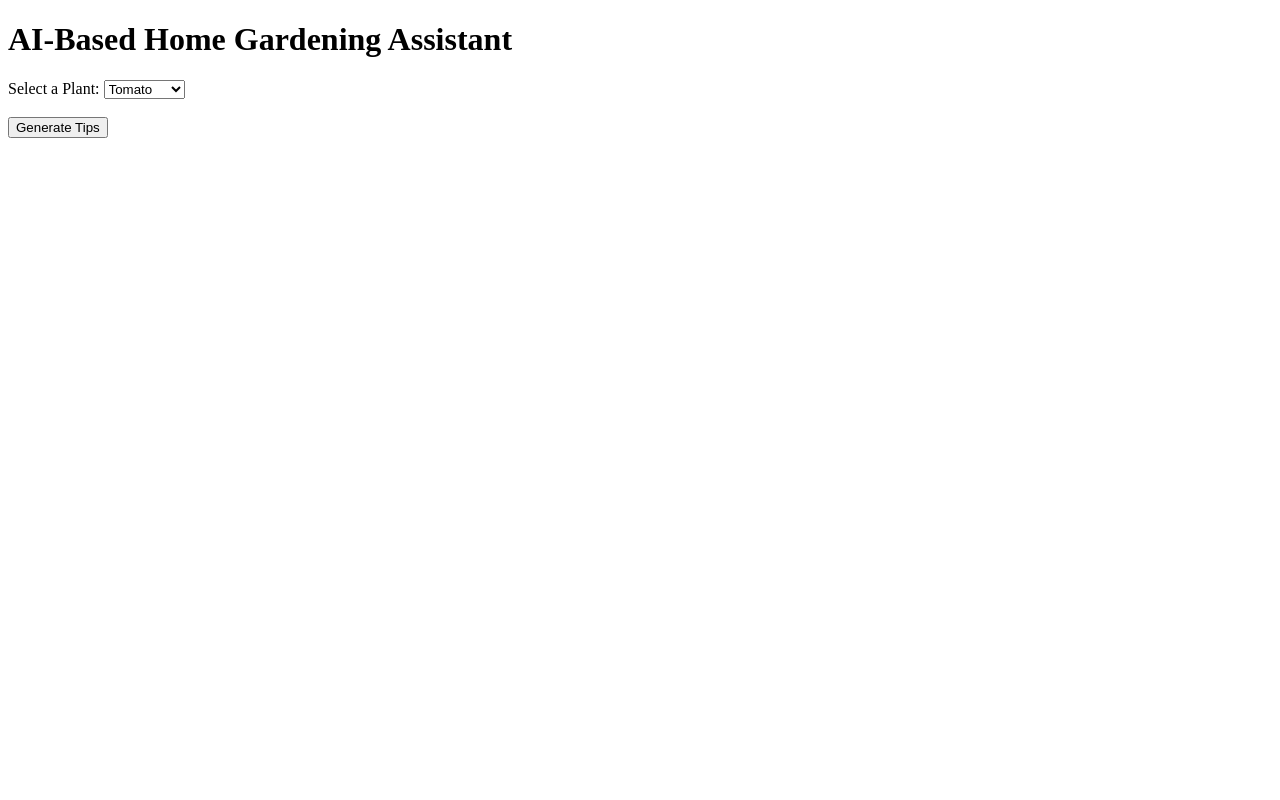
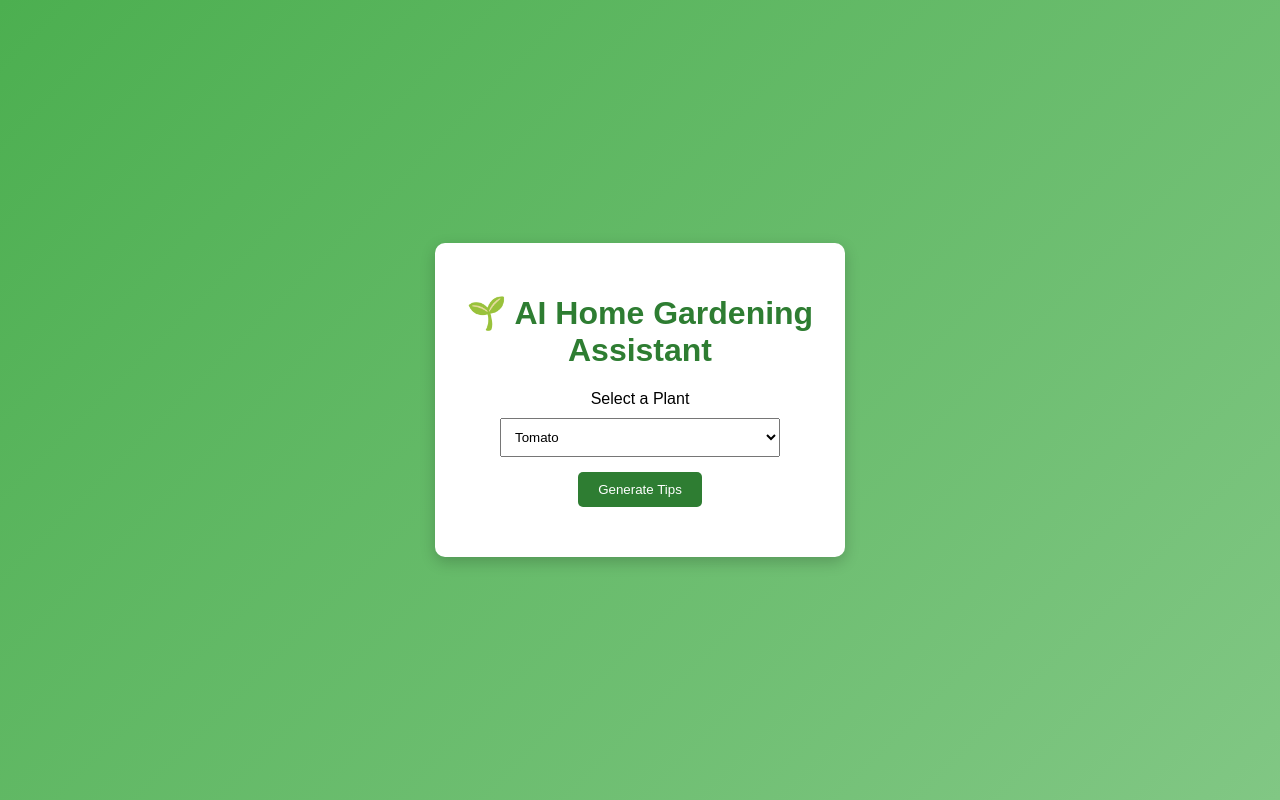
Before and after one commit to abhishreev2706-abi/home-gardening-assistant, a Flask app: page / in a window 1280 px wide. Run offline with Flask 3, Linux system fonts and the light colour scheme.

Commit message:
Improved UI design

```diff
--- a/static/style.css
+++ b/static/style.css
@@ -0,0 +1,47 @@
+body {
+    font-family: Arial, sans-serif;
+    background: linear-gradient(135deg, #4CAF50, #81C784);
+    display: flex;
+    justify-content: center;
+    align-items: center;
+    height: 100vh;
+    margin: 0;
+}
+
+.container {
+    background: white;
+    padding: 30px;
+    border-radius: 10px;
+    box-shadow: 0 5px 15px rgba(0,0,0,0.2);
+    text-align: center;
+    width: 350px;
+}
+
+h1 {
+    color: #2e7d32;
+}
+
+select {
+    padding: 10px;
+    width: 80%;
+    margin-top: 10px;
+}
+
+button {
+    margin-top: 15px;
+    padding: 10px 20px;
+    border: none;
+    background-color: #2e7d32;
+    color: white;
+    border-radius: 5px;
+    cursor: pointer;
+}
+
+button:hover {
+    background-color: #1b5e20;
+}
+
+.result {
+    margin-top: 20px;
+    font-weight: bold;
+}
--- a/templates/index.html
+++ b/templates/index.html
@@ -2,15 +2,18 @@
 <html>
 <head>
 <title>AI-Based Home Gardening Assistant</title>
+<link rel="stylesheet" href="{{ url_for('static', filename='style.css') }}">
 </head>
 
 <body>
 
-<h1>AI-Based Home Gardening Assistant</h1>
+<div class="container">
+
+<h1>🌱 AI Home Gardening Assistant</h1>
 
 <form method="POST">
 
-<label>Select a Plant:</label>
+<label>Select a Plant</label><br>
 
 <select name="plant">
 <option>Tomato</option>
@@ -20,13 +23,17 @@
 <option>Spinach</option>
 </select>
 
-<br><br>
+<br>
 
 <button type="submit">Generate Tips</button>
 
 </form>
 
-<h2>{{ result }}</h2>
+<div class="result">
+{{ result }}
+</div>
+
+</div>
 
 </body>
 </html>
```
